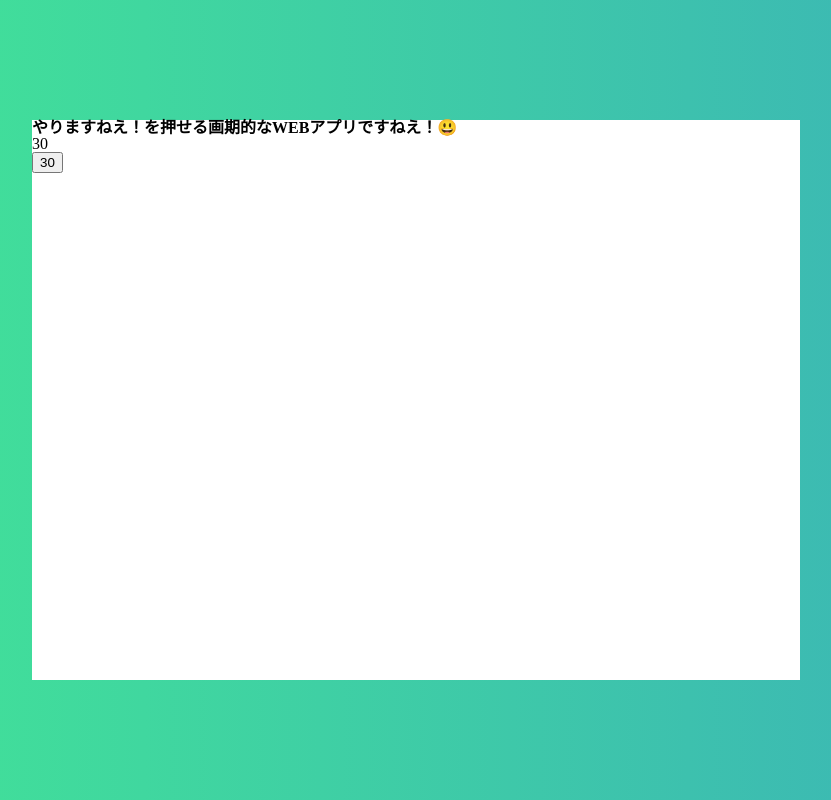
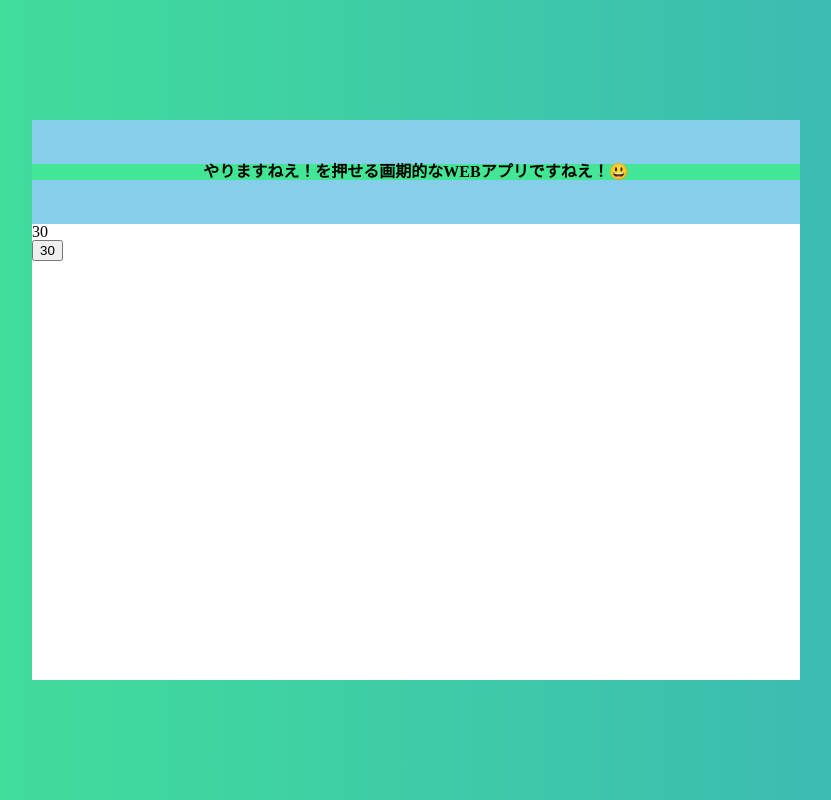
Before and after one commit to KoutaKawase/inmu_button, a website: page index.html in a window 1280 px wide. Shown: the whole page, without its empty margins (224-1055 px from the left). Drawn offline with nearby package versions, Linux system fonts and the light colour scheme.

Commit message:
🎨 ヘッダータイトルを中心に設定
やりたかったとおりに真ん中にCSSで寄せた

```diff
--- a/src/main.js
+++ b/src/main.js
@@ -37,9 +37,9 @@ class Counter extends React.Component {
 class Description extends React.Component {
     render() {
         return (
-            <div>
+            <header id="inmu-button-header">
                 <h1>やりますねえ！を押せる画期的なWEBアプリですねえ！😃</h1>
-            </div>
+            </header>
         );
     }
 }
--- a/style/style.css
+++ b/style/style.css
@@ -16,3 +16,18 @@ body {
     left: 50%;
     transform: translate(-50%, -50%);
 }
+
+#inmu-button-header {
+    width: 100%;
+    background: skyblue;
+    height: 13vh;
+    text-align: center;
+}
+
+#inmu-button-header > h1 {
+    background: #42e695;
+    position: relative;
+    top: 50%;
+    left: 50%;
+    transform: translate(-50%, -50%);
+}
```
